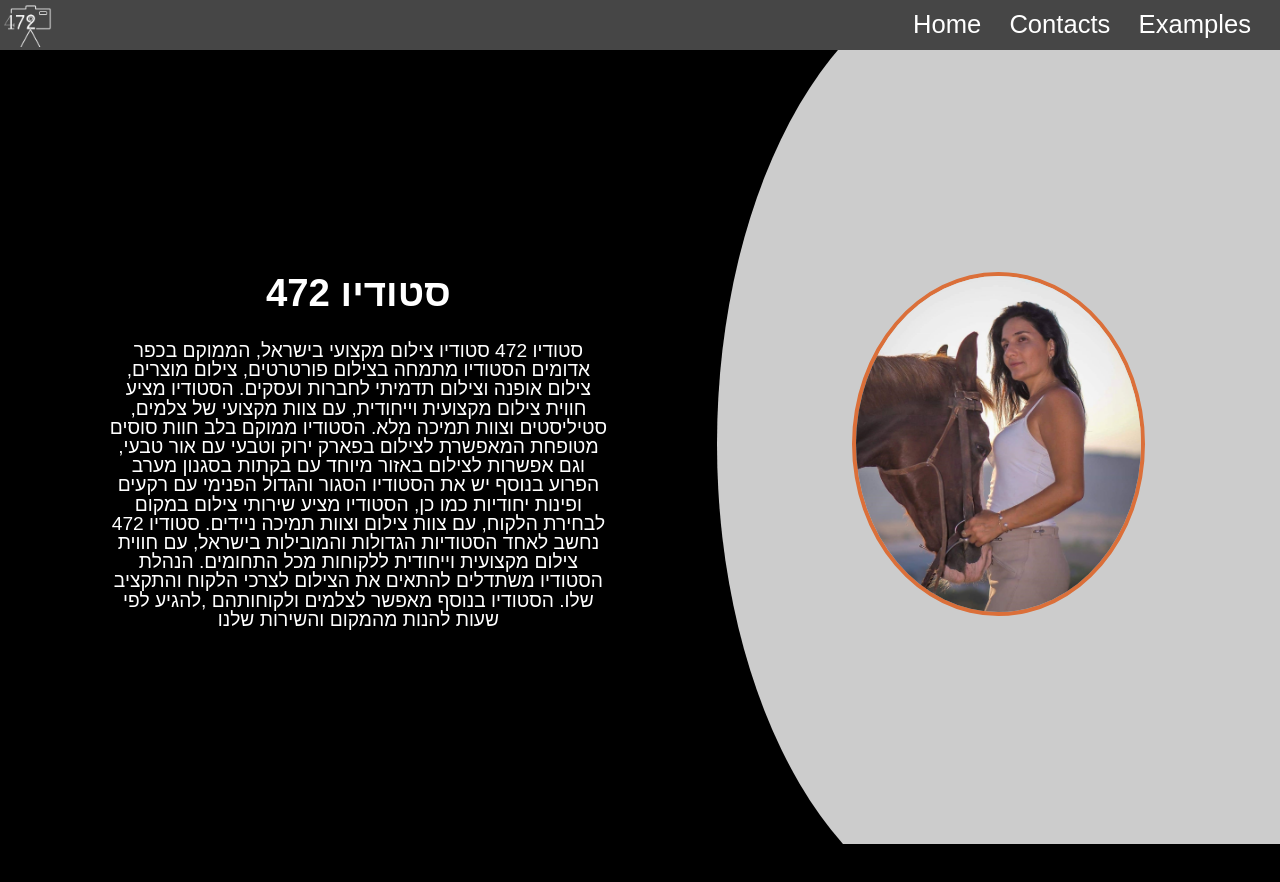
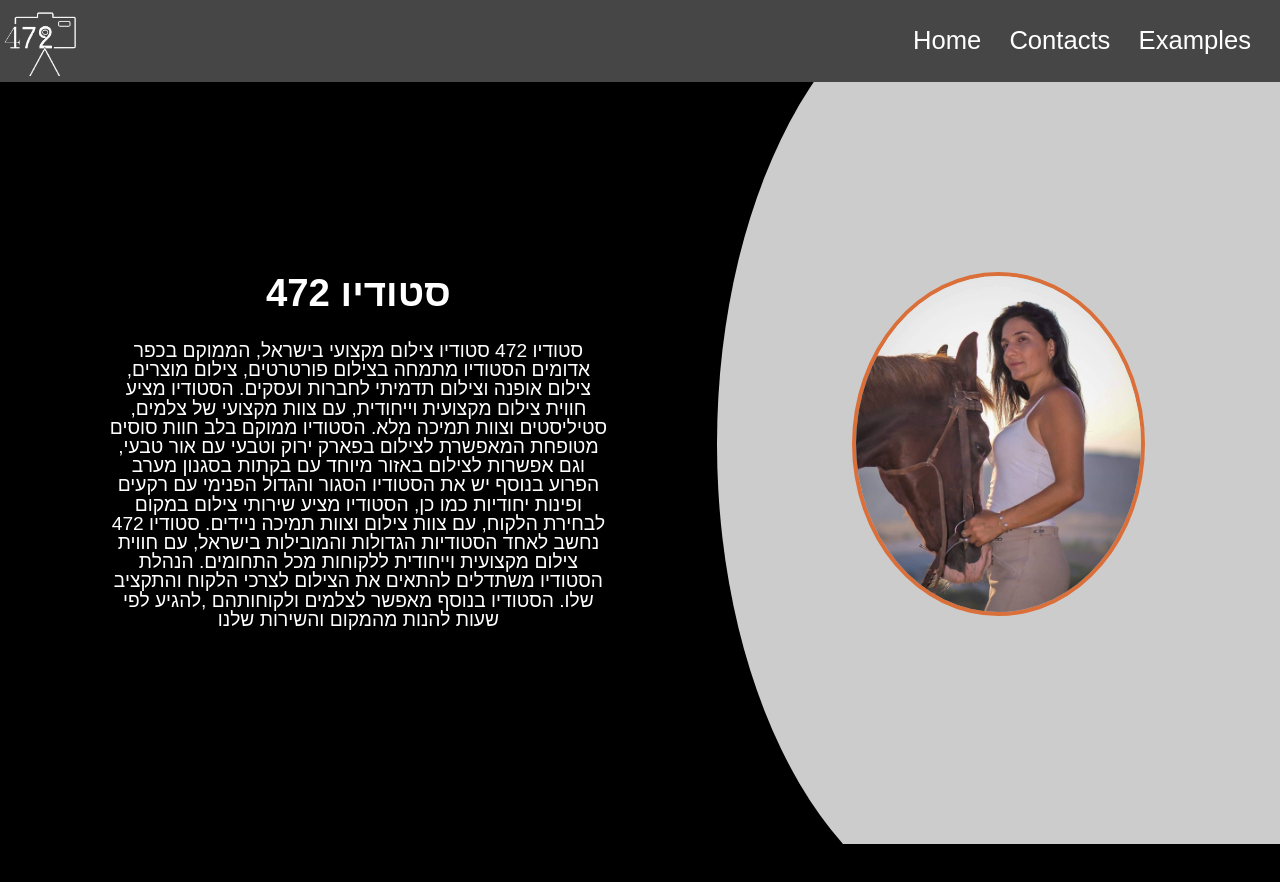
Before and after one commit to bombiell/make-web, a plain HTML site: page examplesWebsites/studio472/index.html in a window 1280 px wide. Shown: the top 882 px of the page. Drawn offline with Linux system fonts and the light colour scheme.

Commit message:
kinda work zoom logo

```diff
--- a/examplesWebsites/studio472/style.css
+++ b/examplesWebsites/studio472/style.css
@@ -9,7 +9,7 @@ header {
     margin-top: -3.4%;
     position: fixed;
     width: 100%;
-    height: 3%;
+    height: 7vh; /* Adjusted height */
     background-color: #464646;
     color: #fff;
     display: flex;
@@ -21,8 +21,10 @@ header {
 
 .logo img {
     height: auto;
-    width: 10%;
+    width: 15.5%; /* Fixed width */
+	/* Added max-width to prevent stretching */
 }
+
 
 nav ul {
     list-style: none;
```
